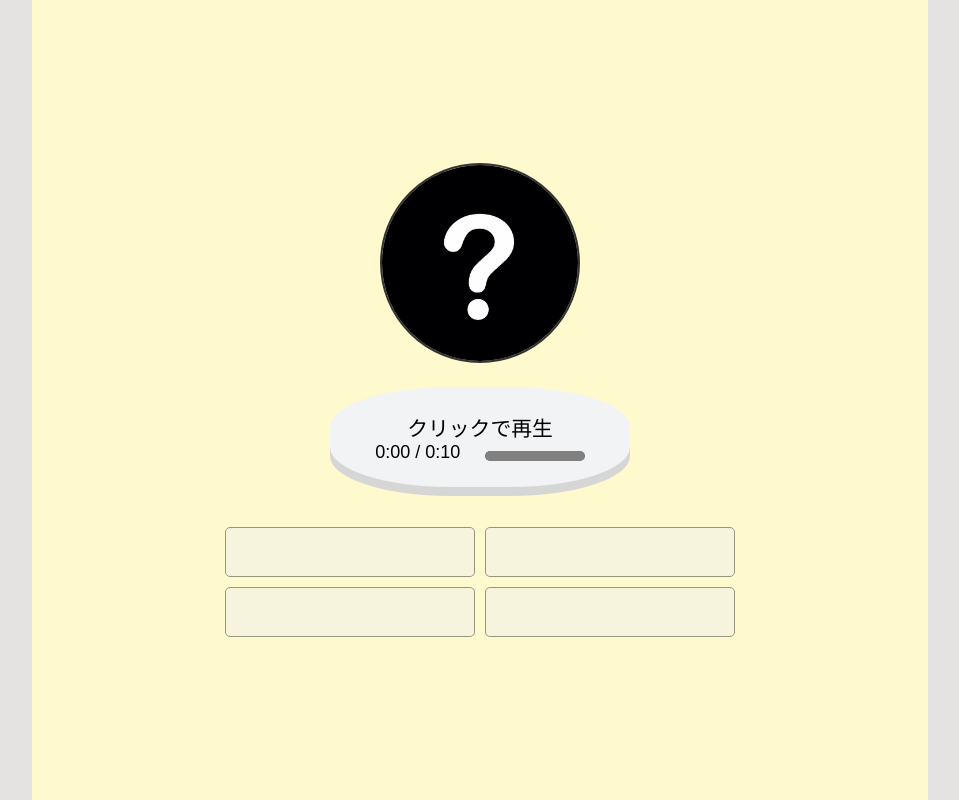
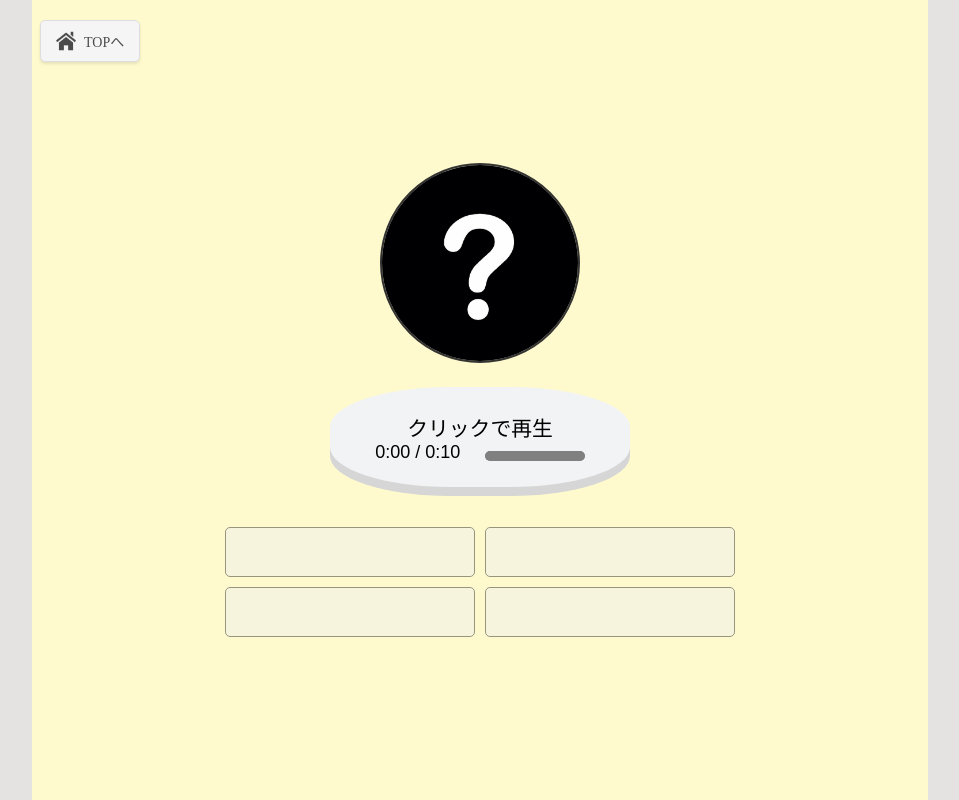
Before and after one commit to s1f10240027/CSex2-team-project, a Django app: template django1/musiq/templates/musiq/game.html in a window 1280 px wide. Shown: the whole page, without its empty margins (160-1119 px from the left). Run offline with Django 5.2, Linux system fonts and the light colour scheme; the template is opened without the code that fills it: most values are stand-ins (such as "Sample title", 1, 10 or a date in 2020).

Commit message:
TOPへ戻るボタンの追加

```diff
--- a/django1/musiq/templates/musiq/game.html
+++ b/django1/musiq/templates/musiq/game.html
@@ -13,6 +13,11 @@
     </head>
     <body>
         <div class="side-curtain left-curtain"></div>
+        <div class="topButton_container">
+            <a href="{% url 'index' %}" class="topButton">
+                <img src="{% static 'media/home.png' %}" alt="Home Icon">TOPへ
+            </a>
+        </div>
         <div class="container">
             <img src="{% static 'media/secret.png' %}" id="jacket">
             <audio id="audio" src="{% static 'musics/' %}{{ title }}.mp3"></audio>
--- a/django1/musiq/templates/musiq/login.html
+++ b/django1/musiq/templates/musiq/login.html
@@ -18,7 +18,7 @@
                     </a>
                 {% else %}
                     <a href="{% url 'index' %}" class="topButton">
-                        <img src="{% static 'media/home.png' %}" alt="Home Icon">TOP
+                        <img src="{% static 'media/home.png' %}" alt="Home Icon">TOPへ
                     </a>
                 {% endif %}
             </div>
--- a/django1/static/css/game.css
+++ b/django1/static/css/game.css
@@ -129,3 +129,35 @@ progress::-webkit-progress-value {
 .hidden {
     display: none;
 }
+
+.topButton_container {
+    position: fixed;
+    top: 20px;
+    left: 200px;
+    z-index: 1000;
+}
+
+.topButton {
+    display: flex;
+    align-items: center;
+    padding: 10px 15px;
+    font-size: 14px;
+    background-color: #f5f5f5;
+    color: #4b4b4b;
+    border: 1px solid #ddd;
+    border-radius: 5px;
+    cursor: pointer;
+    text-decoration: none;
+    transition: background-color 0.3s, box-shadow 0.3s;
+    box-shadow: 0 2px 3px rgba(0, 0, 0, 0.1);
+}
+
+.topButton img {
+    margin-right: 8px;
+    width: 20px;
+    height: auto;
+}
+
+.topButton:hover {
+    background-color: #CCCCCC;
+}
```
Also changed, not shown: django1/musiq/templates/musiq/select_genre.html (+6 -1 lines), django1/static/css/select_genre.css (+33 -0 lines).
